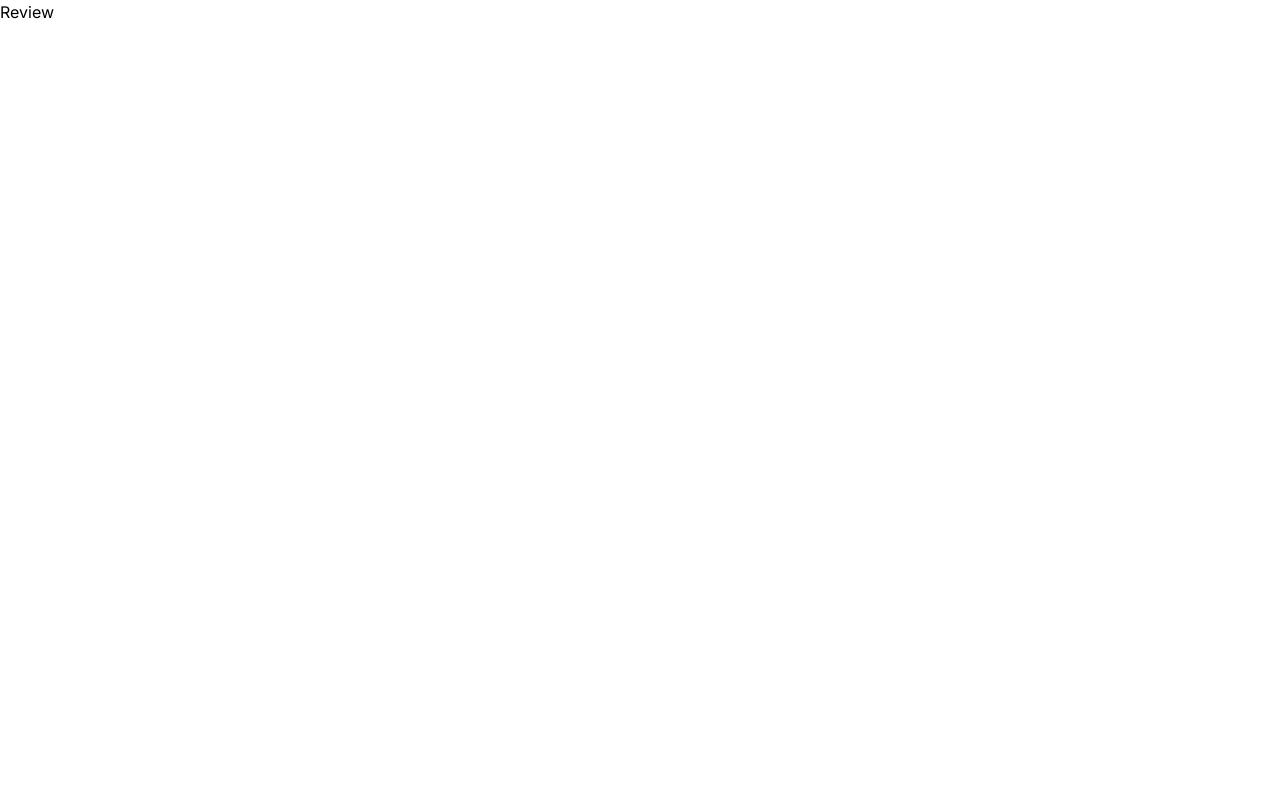
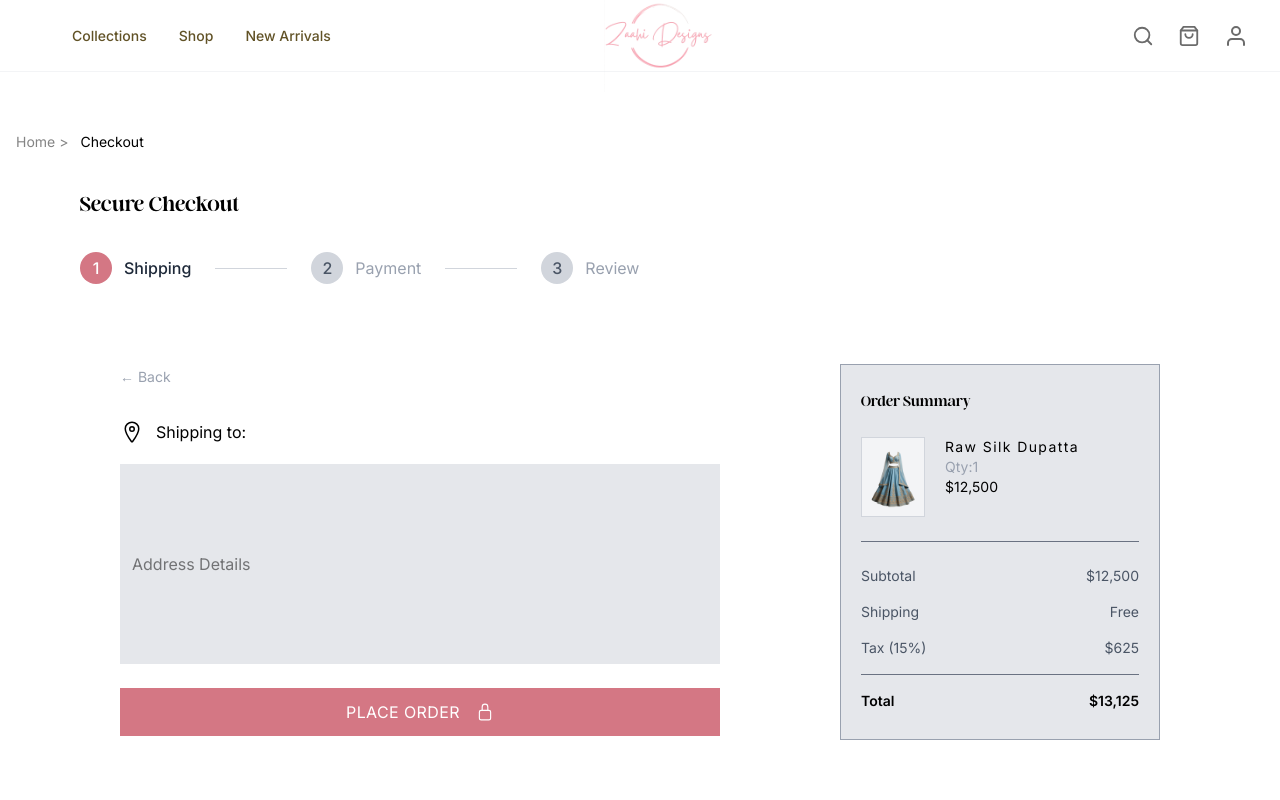
Before and after one commit to Tron-Technolegies/Zaahi-Frontend, a React (Vite) app: page /review in a window 1280 px wide. Shown: the top 800 px of the page. Built offline with nearby package versions, Linux system fonts and the light colour scheme; a web font is replaced by a local one.

Commit message:
payment-details , review done

```diff
--- a/src/Pages/PaymentDetails.jsx
+++ b/src/Pages/PaymentDetails.jsx
@@ -13,7 +13,6 @@ const PaymentDetails = () => {
       <HomeCheckout />
 
       <div className="flex flex-col lg:flex-row justify-center gap-10 lg:gap-30 max-w-7xl mx-auto mt-10 px-4">
-        {/* LEFT SIDE */}
         <div className="w-full lg:w-auto">
           <Link to="/shipping">
             <button className="text-gray-400 hover:border-gray-700 text-sm cursor-pointer">
@@ -58,7 +57,6 @@ const PaymentDetails = () => {
           </div>
         </div>
 
-        {/* RIGHT SIDE */}
         <div className="w-full lg:w-auto">
           <Summarycard />
         </div>
--- a/src/Pages/Review.jsx
+++ b/src/Pages/Review.jsx
@@ -1,7 +1,51 @@
 import React from "react";
+import Header from "../Components/Header";
+import HomeCheckout from "../Components/shipping/HomeCheckout";
+import Summarycard from "../Components/shipping/Summarycard";
+import Footer from "../Components/Footer";
+import { IoLocationOutline } from "react-icons/io5";
+import { Link } from "react-router-dom";
+import { IoLockClosedOutline } from "react-icons/io5";
 
 const Review = () => {
-  return <div>Review</div>;
+  return (
+    <div>
+      <Header />
+      <HomeCheckout />
+      <div className="flex flex-col lg:flex-row justify-center gap-10 lg:gap-30 max-w-7xl mx-auto mt-10 px-4">
+        <div className="w-full lg:w-auto">
+          <Link to="/payment-details">
+            <button className="text-gray-400 hover:border-gray-700 text-sm cursor-pointer">
+              ← Back
+            </button>
+          </Link>
+
+          <p className="flex items-center gap-3 mb-5 mt-8">
+            <IoLocationOutline className="text-2xl" />
+            Shipping to:
+          </p>
+
+          <div className=" w-full lg:w-[600px] ">
+            <input
+              type="text"
+              placeholder="Address Details"
+              className="w-full h-50 flex items-start bg-gray-200 p-3 outline-none"
+            />
+
+            <button className="w-full bg-[#D47784] flex items-center justify-center gap-4  text-white py-3 mt-6 tracking-wide hover:bg-[#cd6472] transition">
+              PLACE ORDER <IoLockClosedOutline className="text-lg" />
+            </button>
+          </div>
+        </div>
+
+        <div className="w-full lg:w-auto">
+          <Summarycard />
+        </div>
+      </div>
+
+      <Footer />
+    </div>
+  );
 };
 
 export default Review;
```
